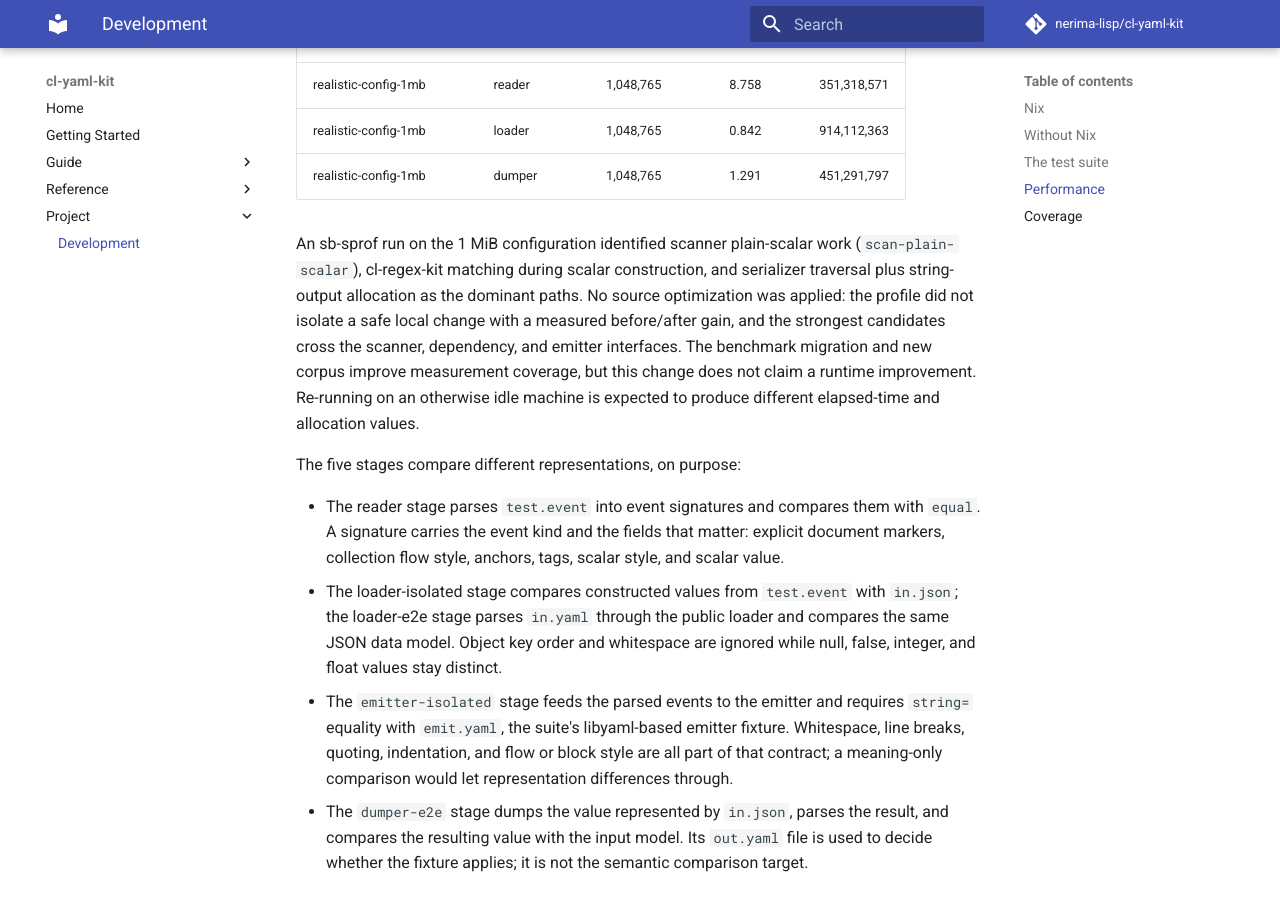
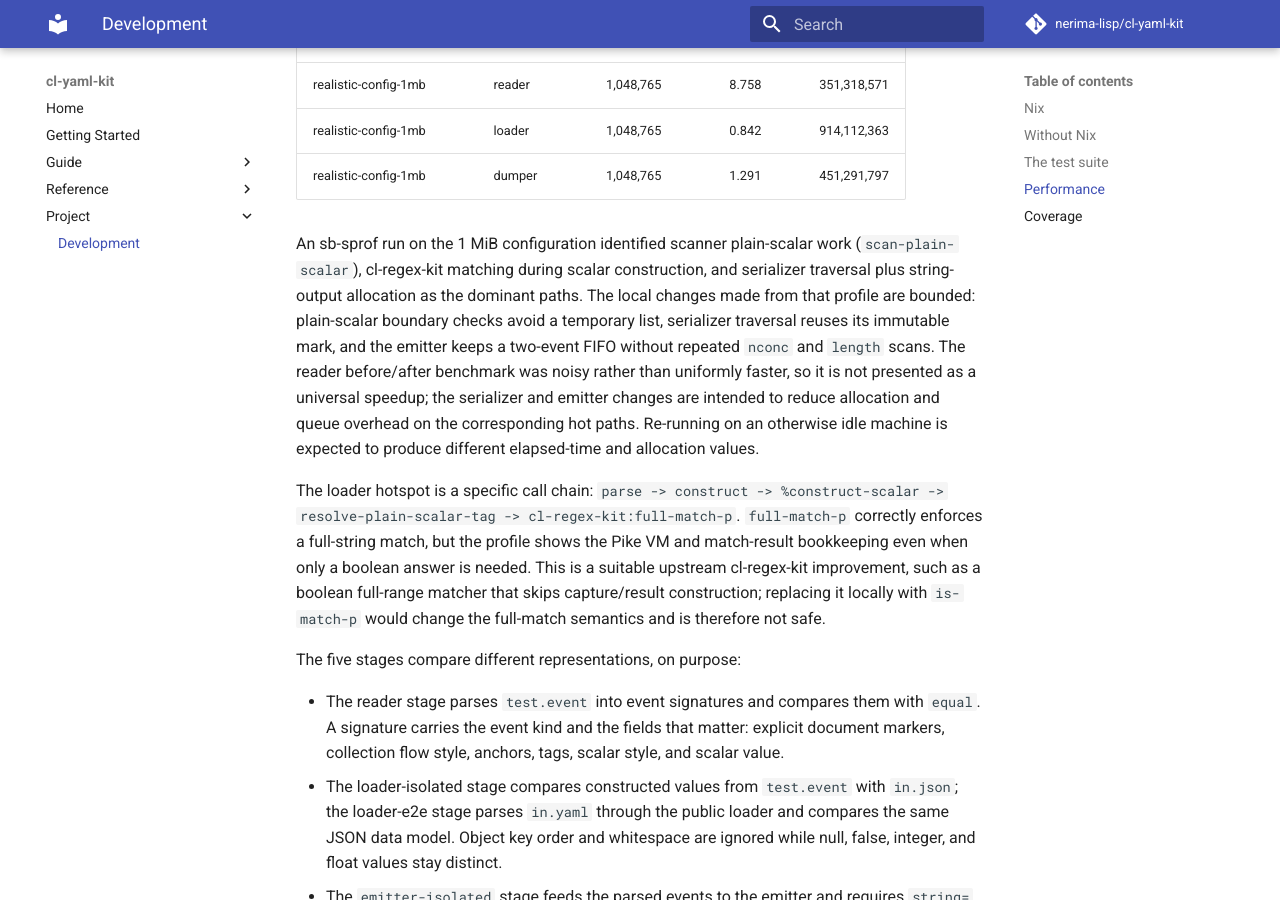
Before and after one commit to nerima-lisp/cl-yaml-kit, an MkDocs documentation site: the page built from docs/src/project/development.md, in a window 1280 px wide and 900 px high, scrolled down 3406 px. Built offline with MkDocs 1.6.1 and Material for MkDocs 9.7.7, drawn with Linux system fonts in a browser that asks for light colours; comment, search, counter and statistics services are not loaded.

Commit message:
docs: record benchmark optimization findings

```diff
--- a/docs/src/project/development.md
+++ b/docs/src/project/development.md
@@ -142,12 +142,23 @@ The following run used a Mac16,6 with 16 CPUs and SBCL 2.6.0:
 An sb-sprof run on the 1 MiB configuration identified scanner plain-scalar
 work (`scan-plain-scalar`), cl-regex-kit matching during scalar construction,
 and serializer traversal plus string-output allocation as the dominant paths.
-No source optimization was applied: the profile did not isolate a safe local
-change with a measured before/after gain, and the strongest candidates cross
-the scanner, dependency, and emitter interfaces. The benchmark migration and
-new corpus improve measurement coverage, but this change does not claim a
-runtime improvement. Re-running on an otherwise idle machine is expected to
-produce different elapsed-time and allocation values.
+The local changes made from that profile are bounded: plain-scalar boundary
+checks avoid a temporary list, serializer traversal reuses its immutable mark,
+and the emitter keeps a two-event FIFO without repeated `nconc` and `length`
+scans. The reader before/after benchmark was noisy rather than uniformly
+faster, so it is not presented as a universal speedup; the serializer and
+emitter changes are intended to reduce allocation and queue overhead on the
+corresponding hot paths. Re-running on an otherwise idle machine is expected
+to produce different elapsed-time and allocation values.
+
+The loader hotspot is a specific call chain:
+`parse -> construct -> %construct-scalar -> resolve-plain-scalar-tag ->
+cl-regex-kit:full-match-p`. `full-match-p` correctly enforces a full-string
+match, but the profile shows the Pike VM and match-result bookkeeping even
+when only a boolean answer is needed. This is a suitable upstream
+cl-regex-kit improvement, such as a boolean full-range matcher that skips
+capture/result construction; replacing it locally with `is-match-p` would
+change the full-match semantics and is therefore not safe.
 
 The five stages compare different representations, on purpose:
 
```
